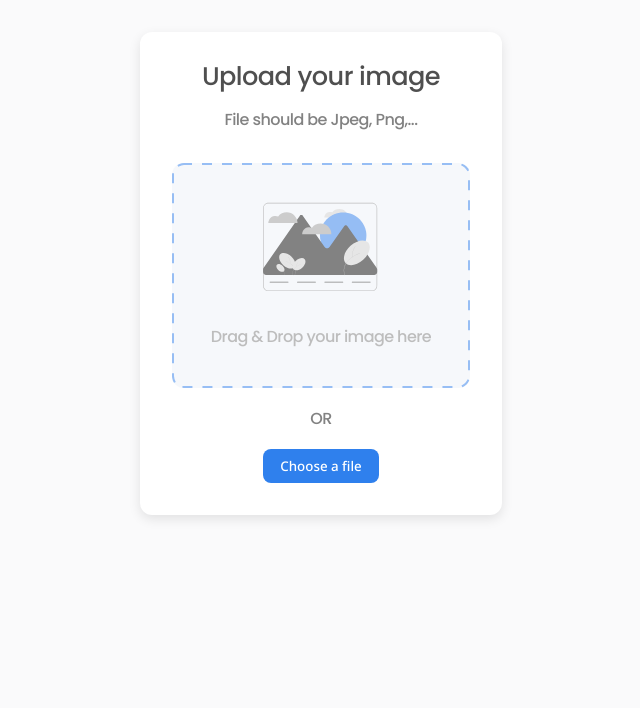
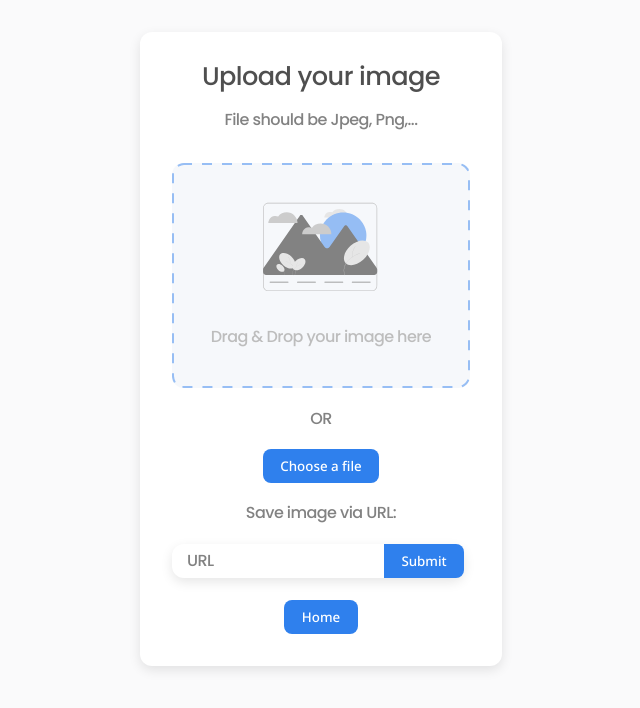
Before and after one commit to Cedrus81/image-uploader, a React (Vite) app in the folder frontend/: page /upload in a window 1280 px wide. Shown: the top 708 px of the page, without its empty margins (319-959 px from the left). Built offline with nearby package versions, Linux system fonts and the light colour scheme.

Commit message:
added logic to image upload

```diff
--- a/frontend/package.json
+++ b/frontend/package.json
@@ -11,6 +11,7 @@
   "dependencies": {
     "@reduxjs/toolkit": "^1.9.2",
     "@types/react-redux": "^7.1.25",
+    "axios": "^1.3.2",
     "react": "^18.2.0",
     "react-dom": "^18.2.0",
     "react-redux": "^8.0.5",
--- a/frontend/src/assets/scss/setup/_globals.scss
+++ b/frontend/src/assets/scss/setup/_globals.scss
@@ -15,6 +15,10 @@ body > #root{
     align-items: start;
     height: 100vh;
 }
+button{
+    cursor: pointer;
+}
+
 h2{
 
     font-style: normal;
--- a/frontend/src/assets/scss/setup/_templates.scss
+++ b/frontend/src/assets/scss/setup/_templates.scss
@@ -23,6 +23,8 @@
     }
     button{
         font-family: 'Noto Sans';
+        width: max-content;
+        align-self: center;
         // font-size: 1.2em;
         align-self:center;
         padding: 0.6em 1.3em;
@@ -32,3 +34,43 @@
         border-radius: 8px;
     }
 }
+
+.input-box{
+    position: relative;
+    width: max-content;
+    display: flex;
+    justify-content: center;
+    align-items: center;
+    box-shadow:0px 4px 12px rgb(0 0 0 / 10%);
+    border-radius: 12px;
+    input{
+        padding:0.6em 1.3em;
+        border: 0;
+        outline: 0;
+        border-top-left-radius: 12px;
+        border-bottom-left-radius: 12px;
+    }
+    button{
+        border-bottom-left-radius: 0;
+        border-top-left-radius: 0;
+
+    }
+    label{
+        position: absolute;
+        color: #828282;
+        top: 50%;
+        left: 5%;
+        transform: translateY(-50%);
+        transition: .2s;
+    }
+
+    &:has(input:focus) > label,
+    &:has(input:valid) > label{
+        transform: translate(0, -160%);
+        background-color: white;
+        padding-inline: 0.4em;
+        border-inline: 1px solid rgba(0, 0, 0, 0.2);
+        // box-shadow: 6px 0px 9px rgba(0, 0, 0, 0.2), -6px 0px 9px rgba(0, 0, 0, 0.2);
+        font-size: 14px;
+    }
+}
--- /dev/null
+++ b/frontend/src/services/image.service.ts
@@ -0,0 +1,13 @@
+import axios from "axios"
+
+export const imageService = {
+    validateURL
+}
+
+async function validateURL(url:string):Promise<boolean>{
+    const res = await axios
+    .get(url)
+    .then(() =>  true)
+    .catch(() => false)
+    return res
+}
--- a/frontend/src/store/slices/imageSlice.ts
+++ b/frontend/src/store/slices/imageSlice.ts
@@ -3,6 +3,7 @@ import type { PayloadAction } from '@reduxjs/toolkit'
 import type { RootState } from '../index'
 import { utilService } from '../../services/utils.service'
 import { Image } from '../../types'
+import { imageService } from '../../services/image.service'
 // Define a type for the slice state
 // library is a string on URLs
 interface imageState {
--- a/frontend/src/views/Home.tsx
+++ b/frontend/src/views/Home.tsx
@@ -1,4 +1,5 @@
 import { useEffect } from 'react'
+import { Link } from 'react-router-dom'
 import ImageGallery from '../cmps/ImageGallery'
 import { useAppSelector, useAppDispatch } from '../hooks'
 
@@ -8,7 +9,7 @@ function Home() {
    <main className='home-container upload-card'>
       <h1>Welcome back!</h1>
       <h3>Your gallery is waiting:</h3>
-      <button>Upload new</button>
+      <Link to='/upload'><button>Upload new</button></Link>
       <ImageGallery images={images} />
    </main>
   )
--- a/frontend/src/views/UploadPage.tsx
+++ b/frontend/src/views/UploadPage.tsx
@@ -1,4 +1,16 @@
+import { useRef, useState } from "react"
+import { Link } from "react-router-dom"
+import { imageService } from "../services/image.service";
 function UploadPage() {
+  // const [url, setUrl] = useState('')
+  const urlInput = useRef<HTMLInputElement>(null);
+
+  async function onUploadViaURL(){
+    if(urlInput.current) {
+      const res = await imageService.validateURL(urlInput.current.value)
+      console.log(res)
+    }
+  }
   return (
     <main className='upload-card align-center'>
       <h2>Upload your image</h2>
@@ -9,6 +21,14 @@ function UploadPage() {
       </section>
       <p>OR</p>
       <button>Choose a file</button>
+      <p>Save image via URL:</p>
+      <div className="input-box">
+        <label className="floating-label" htmlFor="inputUrl">URL</label>
+        <input id="inputUrl" type="text" ref={urlInput} required />
+        <button onClick={onUploadViaURL}>Submit</button>
+      </div>
+      <Link to='/'><button>Home</button></Link>
+
     </main>
   )
 }
```
Also changed, not shown: 1 other file (tests, documents, lock files or other folders).
